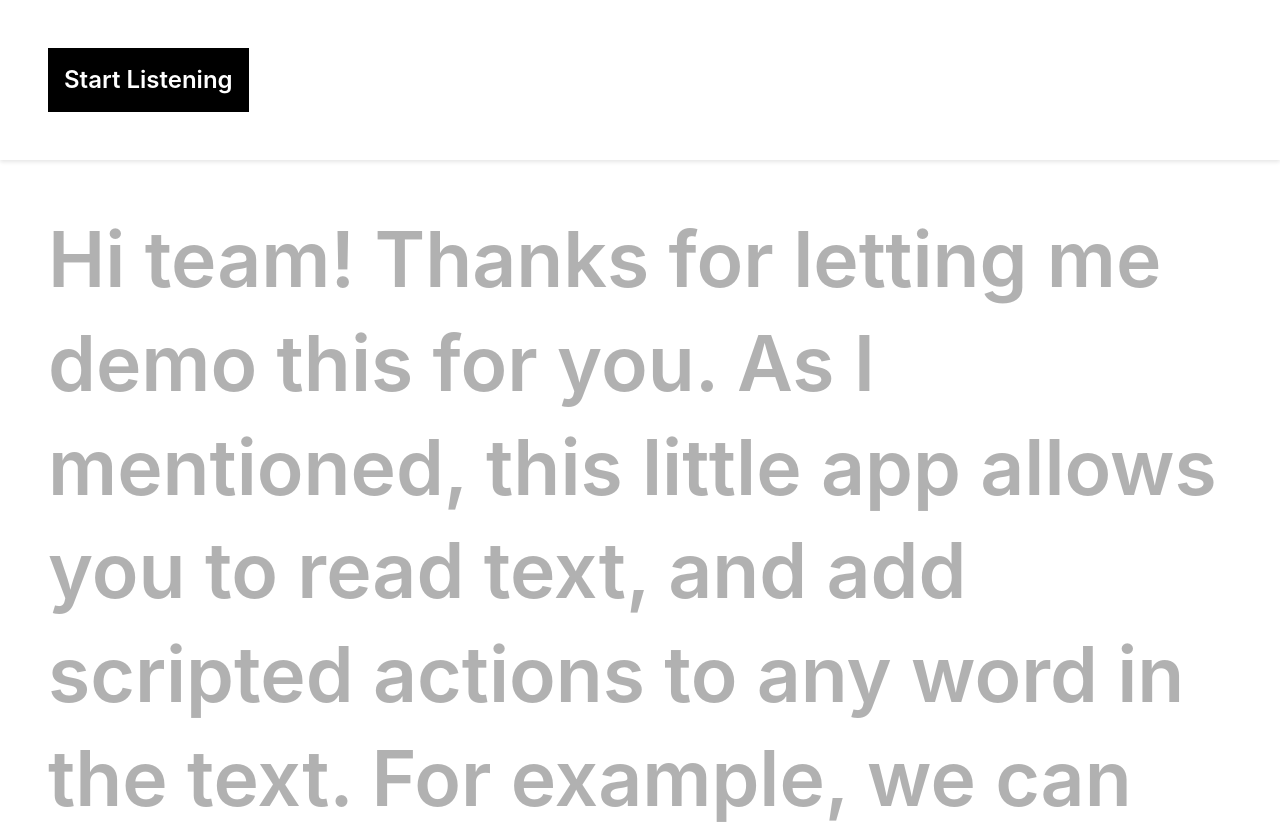
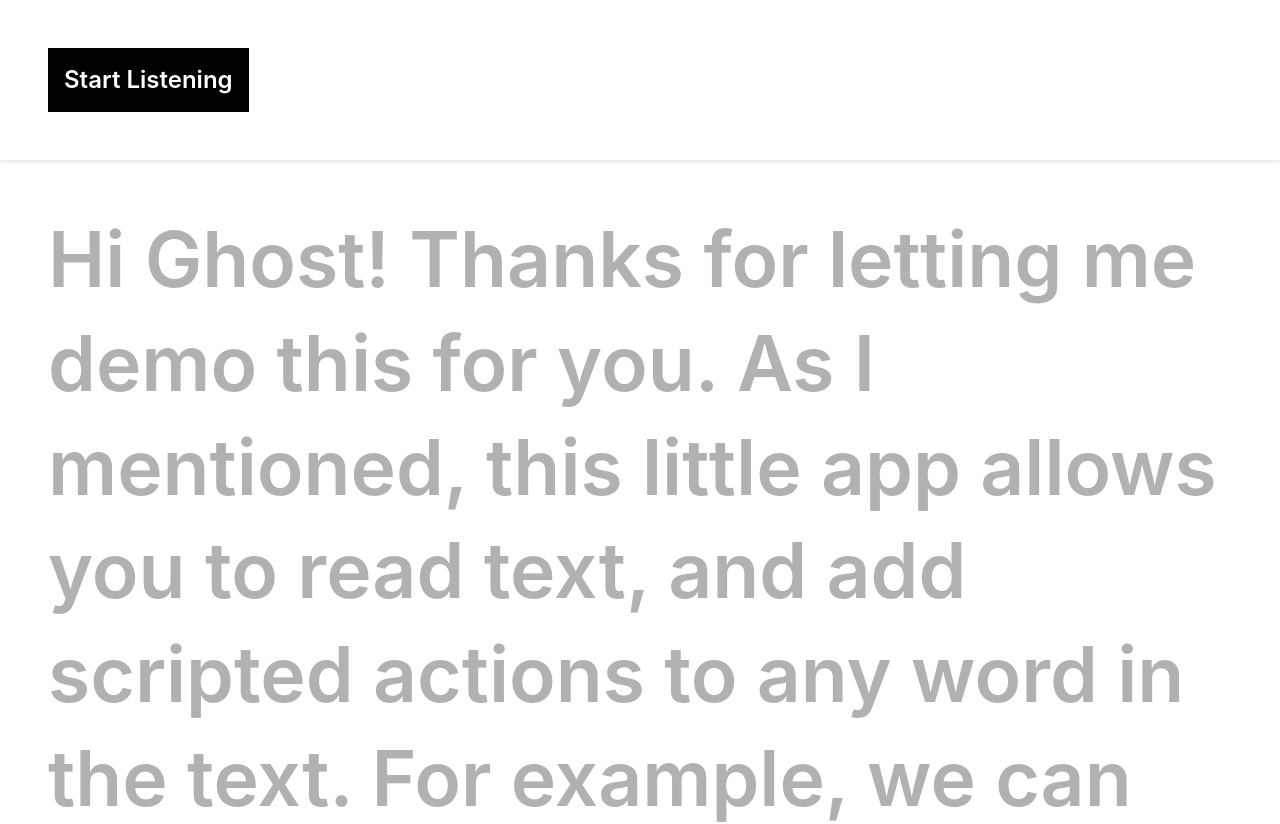
Before and after one commit to mattclough1/audio-interfaces, a React (Create React App) app: page / in a window 1280 px wide. Shown: the top 824 px of the page. Built offline with nearby package versions, Linux system fonts and the light colour scheme.

Commit message:
update greeting for Ghost. Hi Ghost 👋

```diff
--- a/src/components/Companion.css
+++ b/src/components/Companion.css
@@ -1,6 +1,6 @@
 .speech-demo__companion {
     padding: 3rem;
-    font-size: 12vw;
+    font-size: 22vw;
     display: flex;
     height: 100vh;
     align-items: center;
@@ -9,8 +9,12 @@
     line-height: 1.35;
 }
 
+.speech-demo__companion--weather {
+  font-size: 12vw;
+}
+
 @media (min-width: 800px) {
     .speech-demo__companion {
-      font-size: 6rem;
+      font-size: 8rem;
     }
   }
--- a/src/components/PrompterDemo.js
+++ b/src/components/PrompterDemo.js
@@ -2,7 +2,8 @@ import React, { useRef, useState } from 'react';
 
 import { SpeechRecognitionProvider } from '../contexts/SpeechRecognitionContext';
 import { Cue } from './Cue';
-import { MockVoiceInput } from './MockVoiceInput';
+// Uncomment below to use mock voice input for testing purposes
+// import { MockVoiceInput } from './MockVoiceInput';
 import { Prompter } from './Prompter';
 
 function changeColor(bgColor, textColor) {
@@ -17,10 +18,10 @@ export const PrompterDemo = () => {
   return (
     <SpeechRecognitionProvider>
       <Prompter linkShowing={linkShowing}>
-        Hi team! Thanks for letting me demo this for you. As I mentioned, this little app allows you
-        to read text, and add scripted actions to any word in the text. For example, we can change
-        the <Cue callback={() => changeColor('#fbeaeb', '#2f3c7e')}>color</Cue> to make it look a
-        little more interesting. But it&apos;s not limited to color changes. After you read{' '}
+        Hi Ghost! Thanks for letting me demo this for you. As I mentioned, this little app allows
+        you to read text, and add scripted actions to any word in the text. For example, we can
+        change the <Cue callback={() => changeColor('#fbeaeb', '#2f3c7e')}>color</Cue> to make it
+        look a little more interesting. But it&apos;s not limited to color changes. After you read{' '}
         <Cue callback={() => setLinkShowing(true)}>this</Cue>, a link will appear at the top of the
         screen. Click the link and keep reading while watching for changes in the new window. Using
         a <Cue callback={() => broadcastChannel.current.postMessage('📡')}>broadcast</Cue> channel,
--- a/src/components/Weather.js
+++ b/src/components/Weather.js
@@ -32,7 +32,7 @@ export const Weather = () => {
   ) : hasError ? (
     'Okay, something went wrong 😅'
   ) : (
-    <div>
+    <div className="speech-demo__companion--weather">
       It&apos;s {(((weather.currently.temperature - 32) * 5) / 9).toFixed(0)}&deg; and{' '}
       {weather.currently.summary.toLowerCase()} in London.
     </div>
```
